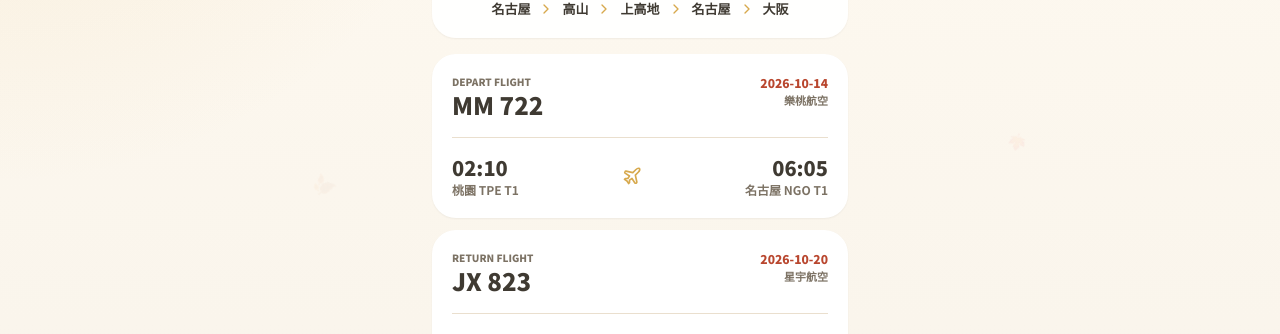
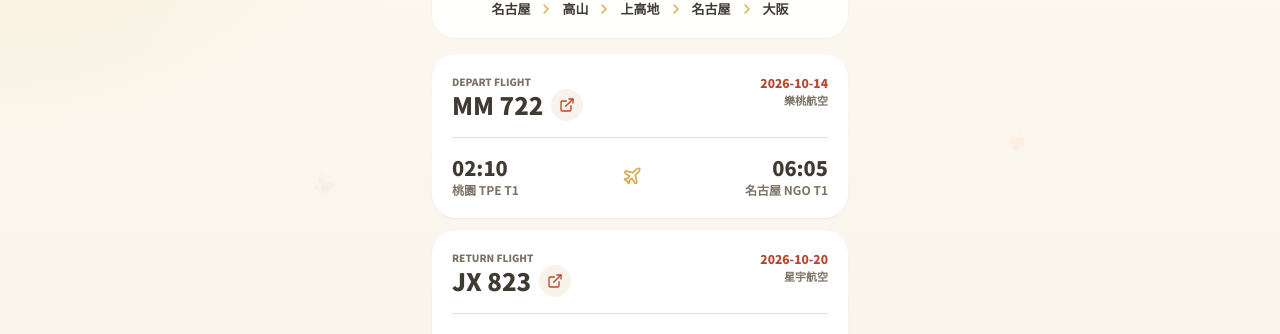
Before and after one commit to heidiiiiii/takayama-trip, a plain HTML site: page index.html in a window 1280 px wide. Shown: the part 327-661 px from the top of the page. Drawn offline with nearby package versions, Linux system fonts and the light colour scheme.

Commit message:
Update index.html

```diff
--- a/index.html
+++ b/index.html
@@ -1184,7 +1184,7 @@
             <section class="grid grid-cols-1 gap-3">
               <div class="bg-white rounded-3xl p-5 shadow-sm">
                 <div class="flex justify-between items-start border-b border-[#eadfce] pb-4 mb-4">
-                  <div><p class="text-[10px] text-[#7c7264] font-black uppercase">Depart Flight</p><h4 class="text-2xl font-black text-[#3f3a32]">MM 722</h4></div>
+                  <div><p class="text-[10px] text-[#7c7264] font-black uppercase">Depart Flight</p><div class="flex items-center gap-2"><h4 class="text-2xl font-black text-[#3f3a32]">MM 722</h4><a href="https://www.google.com/search?q=MM722+flight+status" target="_blank" class="w-8 h-8 rounded-full bg-[#f8f3ea] text-[#b9472f] flex items-center justify-center active:scale-90 transition" aria-label="查看 MM722 航班狀態"><i data-lucide="external-link" class="w-4 h-4"></i></a></div></div>
                   <div class="text-right"><p class="text-[12px] font-black text-[#b9472f]">2026-10-14</p><p class="text-[11px] text-[#7c7264] font-bold">樂桃航空</p></div>
                 </div>
                 <div class="flex justify-between items-center">
@@ -1195,7 +1195,7 @@
               </div>
               <div class="bg-white rounded-3xl p-5 shadow-sm">
                 <div class="flex justify-between items-start border-b border-[#eadfce] pb-4 mb-4">
-                  <div><p class="text-[10px] text-[#7c7264] font-black uppercase">Return Flight</p><h4 class="text-2xl font-black text-[#3f3a32]">JX 823</h4></div>
+                  <div><p class="text-[10px] text-[#7c7264] font-black uppercase">Return Flight</p><div class="flex items-center gap-2"><h4 class="text-2xl font-black text-[#3f3a32]">JX 823</h4><a href="https://www.google.com/search?q=JX823+flight+status" target="_blank" class="w-8 h-8 rounded-full bg-[#f8f3ea] text-[#b9472f] flex items-center justify-center active:scale-90 transition" aria-label="查看 JX823 航班狀態"><i data-lucide="external-link" class="w-4 h-4"></i></a></div></div>
                   <div class="text-right"><p class="text-[12px] font-black text-[#b9472f]">2026-10-20</p><p class="text-[11px] text-[#7c7264] font-bold">星宇航空</p></div>
                 </div>
                 <div class="flex justify-between items-center">
```
